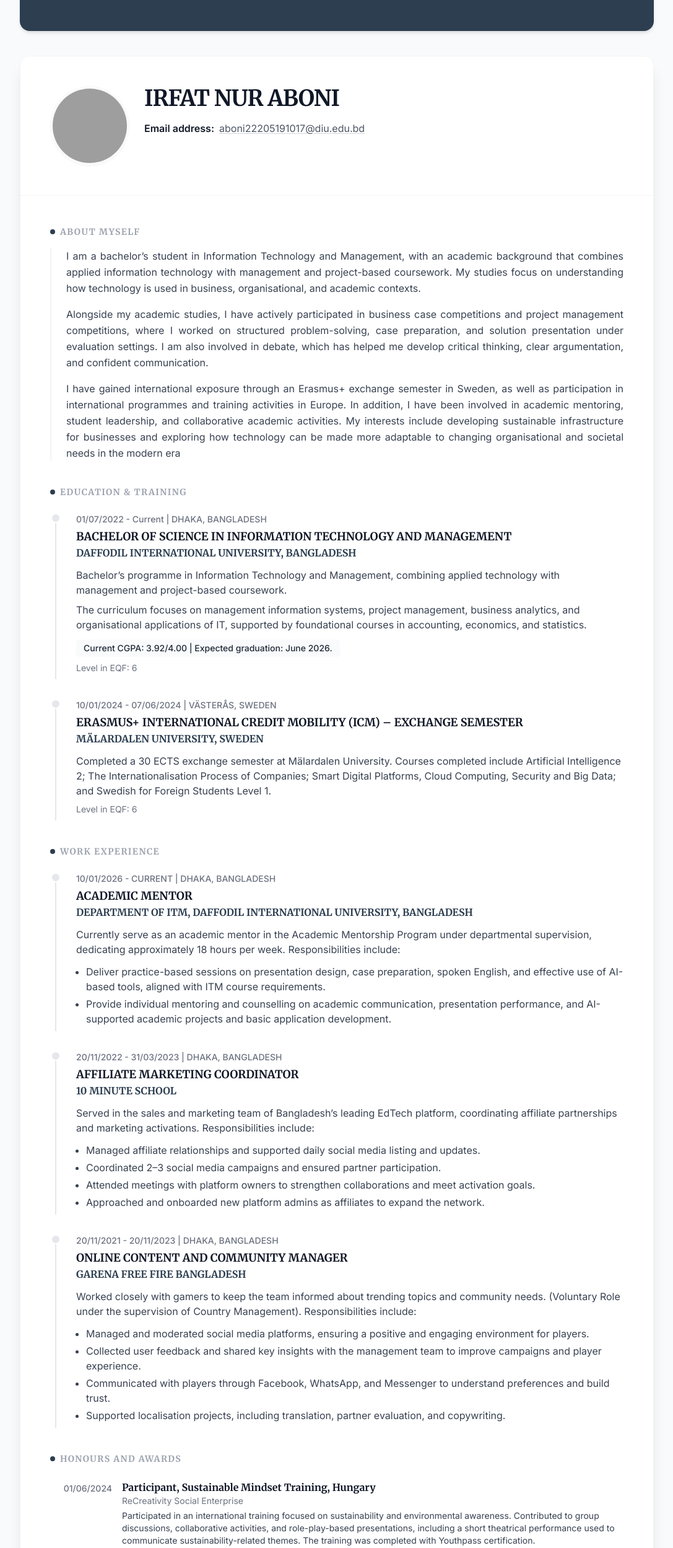
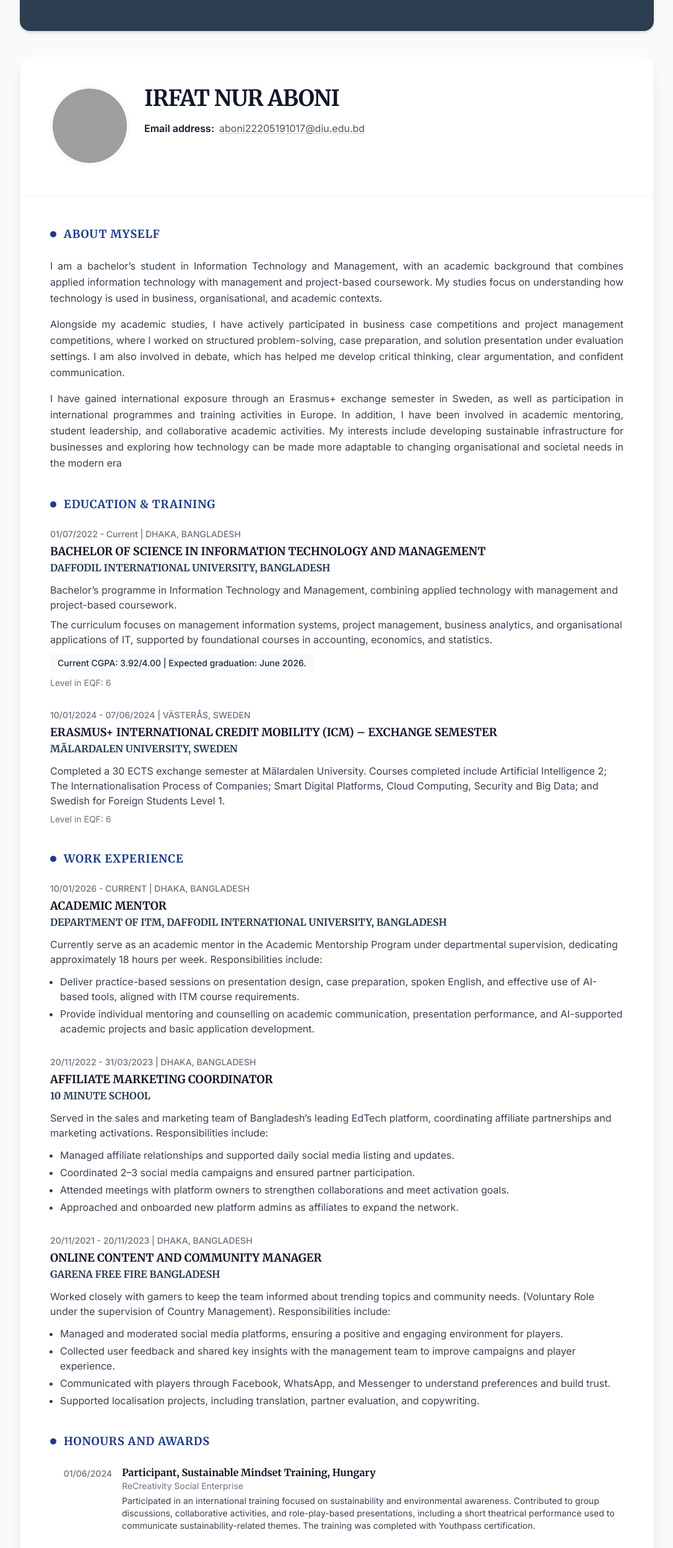
Before and after one commit to Aboni20/ABONI, a React (Vite) app: page /#/cv in a window 1280 px wide. Shown: the part 242-2740 px from the top of the page at 62% size, without its empty margins (96-1183 px from the left). Built offline with nearby package versions, Linux system fonts and the light colour scheme; grey boxes are pictures that could not be loaded.

Commit message:
feat(CV): Enhance CV section styling and typography
Adjusted heading sizes, font weights, and colors for better readability and visual appeal in the CV section. Also refined spacing and removed unnecessary borders.

```diff
--- a/pages/CV.tsx
+++ b/pages/CV.tsx
@@ -58,11 +58,11 @@ const CV: React.FC = () => {
 
             {/* ABOUT MYSELF */}
             <section>
-                <h2 className="text-sm font-bold text-gray-400 uppercase tracking-widest mb-4 flex items-center gap-2">
-                    <span className="w-2 h-2 rounded-full bg-primary"></span>
+                <h2 className="text-lg font-extrabold text-blue-900 uppercase tracking-wider mb-6 flex items-center gap-3">
+                    <span className="w-2.5 h-2.5 rounded-full bg-blue-900"></span>
                     About Myself
                 </h2>
-                <div className="text-gray-700 leading-relaxed text-justify space-y-4 border-l-2 border-gray-100 pl-6">
+                <div className="text-gray-700 leading-relaxed text-justify space-y-4">
                     <p>
                         I am a bachelor’s student in Information Technology and Management, with an academic background that combines applied information technology with management and project-based coursework. My studies focus on understanding how technology is used in business, organisational, and academic contexts.
                     </p>
@@ -77,15 +77,14 @@ const CV: React.FC = () => {
 
             {/* EDUCATION & TRAINING */}
             <section>
-                <h2 className="text-sm font-bold text-gray-400 uppercase tracking-widest mb-6 flex items-center gap-2">
-                    <span className="w-2 h-2 rounded-full bg-primary"></span>
+                <h2 className="text-lg font-extrabold text-blue-900 uppercase tracking-wider mb-6 flex items-center gap-3">
+                    <span className="w-2.5 h-2.5 rounded-full bg-blue-900"></span>
                     Education & Training
                 </h2>
 
-                <div className="space-y-8 pl-2">
+                <div className="space-y-8">
                     {/* Item 1 */}
-                    <div className="relative border-l-2 border-gray-200 pl-8 pb-2">
-                        <div className="absolute -left-[9px] top-0 w-4 h-4 rounded-full bg-gray-200 border-2 border-white"></div>
+                    <div>
                         <div className="text-sm text-gray-500 font-medium mb-1">01/07/2022 - Current | DHAKA, BANGLADESH</div>
                         <h3 className="text-lg font-bold text-gray-900">BACHELOR OF SCIENCE IN INFORMATION TECHNOLOGY AND MANAGEMENT</h3>
                         <div className="text-primary font-serif font-semibold mb-3">DAFFODIL INTERNATIONAL UNIVERSITY, BANGLADESH</div>
@@ -102,8 +101,7 @@ const CV: React.FC = () => {
                     </div>
 
                     {/* Item 2 */}
-                    <div className="relative border-l-2 border-gray-200 pl-8 pb-2">
-                         <div className="absolute -left-[9px] top-0 w-4 h-4 rounded-full bg-gray-200 border-2 border-white"></div>
+                    <div>
                         <div className="text-sm text-gray-500 font-medium mb-1">10/01/2024 - 07/06/2024 | VÄSTERÅS, SWEDEN</div>
                         <h3 className="text-lg font-bold text-gray-900">ERASMUS+ INTERNATIONAL CREDIT MOBILITY (ICM) – EXCHANGE SEMESTER</h3>
                         <div className="text-primary font-serif font-semibold mb-3">MÄLARDALEN UNIVERSITY, SWEDEN</div>
@@ -117,15 +115,14 @@ const CV: React.FC = () => {
 
              {/* WORK EXPERIENCE */}
              <section>
-                <h2 className="text-sm font-bold text-gray-400 uppercase tracking-widest mb-6 flex items-center gap-2">
-                    <span className="w-2 h-2 rounded-full bg-primary"></span>
+                <h2 className="text-lg font-extrabold text-blue-900 uppercase tracking-wider mb-6 flex items-center gap-3">
+                    <span className="w-2.5 h-2.5 rounded-full bg-blue-900"></span>
                     Work Experience
                 </h2>
 
-                <div className="space-y-8 pl-2">
+                <div className="space-y-8">
                     {/* Item 1 */}
-                    <div className="relative border-l-2 border-gray-200 pl-8 pb-2">
-                        <div className="absolute -left-[9px] top-0 w-4 h-4 rounded-full bg-gray-200 border-2 border-white"></div>
+                    <div>
                         <div className="text-sm text-gray-500 font-medium mb-1">10/01/2026 - CURRENT | DHAKA, BANGLADESH</div>
                         <h3 className="text-lg font-bold text-gray-900">ACADEMIC MENTOR</h3>
                         <div className="text-primary font-serif font-semibold mb-3">DEPARTMENT OF ITM, DAFFODIL INTERNATIONAL UNIVERSITY, BANGLADESH</div>
@@ -139,8 +136,7 @@ const CV: React.FC = () => {
                     </div>
 
                     {/* Item 2 */}
-                    <div className="relative border-l-2 border-gray-200 pl-8 pb-2">
-                        <div className="absolute -left-[9px] top-0 w-4 h-4 rounded-full bg-gray-200 border-2 border-white"></div>
+                    <div>
                         <div className="text-sm text-gray-500 font-medium mb-1">20/11/2022 - 31/03/2023 | DHAKA, BANGLADESH</div>
                         <h3 className="text-lg font-bold text-gray-900">AFFILIATE MARKETING COORDINATOR</h3>
                         <div className="text-primary font-serif font-semibold mb-3">10 MINUTE SCHOOL</div>
@@ -156,8 +152,7 @@ const CV: React.FC = () => {
                     </div>
 
                     {/* Item 3 */}
-                    <div className="relative border-l-2 border-gray-200 pl-8 pb-2">
-                        <div className="absolute -left-[9px] top-0 w-4 h-4 rounded-full bg-gray-200 border-2 border-white"></div>
+                    <div>
                         <div className="text-sm text-gray-500 font-medium mb-1">20/11/2021 - 20/11/2023 | DHAKA, BANGLADESH</div>
                         <h3 className="text-lg font-bold text-gray-900">ONLINE CONTENT AND COMMUNITY MANAGER</h3>
                         <div className="text-primary font-serif font-semibold mb-3">GARENA FREE FIRE BANGLADESH</div>
@@ -176,8 +171,8 @@ const CV: React.FC = () => {
 
              {/* HONOURS AND AWARDS */}
              <section>
-                <h2 className="text-sm font-bold text-gray-400 uppercase tracking-widest mb-6 flex items-center gap-2">
-                    <span className="w-2 h-2 rounded-full bg-primary"></span>
+                <h2 className="text-lg font-extrabold text-blue-900 uppercase tracking-wider mb-6 flex items-center gap-3">
+                    <span className="w-2.5 h-2.5 rounded-full bg-blue-900"></span>
                     Honours and Awards
                 </h2>
                 <div className="space-y-6">
@@ -260,8 +255,8 @@ const CV: React.FC = () => {
 
              {/* LANGUAGE SKILLS */}
              <section>
-                 <h2 className="text-sm font-bold text-gray-400 uppercase tracking-widest mb-6 flex items-center gap-2">
-                    <span className="w-2 h-2 rounded-full bg-primary"></span>
+                 <h2 className="text-lg font-extrabold text-blue-900 uppercase tracking-wider mb-6 flex items-center gap-3">
+                    <span className="w-2.5 h-2.5 rounded-full bg-blue-900"></span>
                     Language Skills
                 </h2>
                 <div className="mb-4">
@@ -310,8 +305,8 @@ const CV: React.FC = () => {
 
              {/* VOLUNTEERING */}
              <section>
-                <h2 className="text-sm font-bold text-gray-400 uppercase tracking-widest mb-6 flex items-center gap-2">
-                    <span className="w-2 h-2 rounded-full bg-primary"></span>
+                <h2 className="text-lg font-extrabold text-blue-900 uppercase tracking-wider mb-6 flex items-center gap-3">
+                    <span className="w-2.5 h-2.5 rounded-full bg-blue-900"></span>
                     Volunteering
                 </h2>
                 <div className="space-y-6">
@@ -350,8 +345,8 @@ const CV: React.FC = () => {
 
              {/* REFERENCES */}
              <section>
-                 <h2 className="text-sm font-bold text-gray-400 uppercase tracking-widest mb-6 flex items-center gap-2">
-                    <span className="w-2 h-2 rounded-full bg-primary"></span>
+                 <h2 className="text-lg font-extrabold text-blue-900 uppercase tracking-wider mb-6 flex items-center gap-3">
+                    <span className="w-2.5 h-2.5 rounded-full bg-blue-900"></span>
                     References
                 </h2>
                 <div className="grid md:grid-cols-2 gap-8">
```
